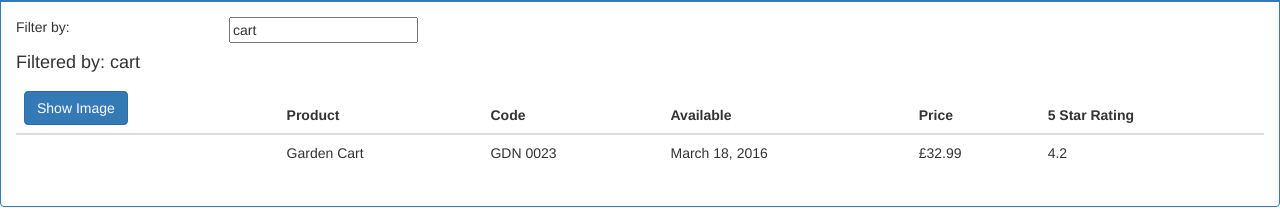
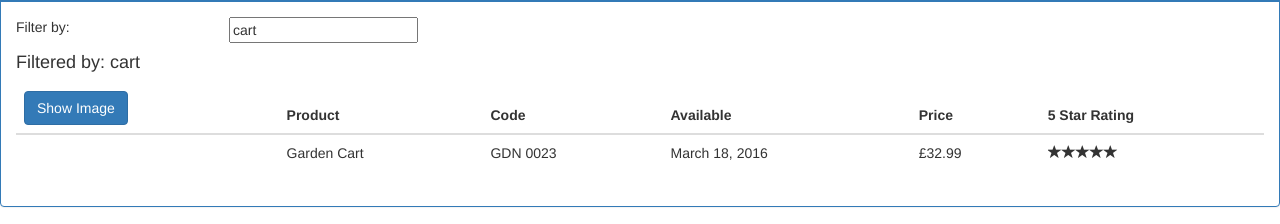
Before and after one commit to RenatoNappo/Acme-Product-Management, an Angular app: page / in a window 1280 px wide. Shown: the part 124-348 px from the top of the page. Built offline with nearby package versions, Linux system fonts and the light colour scheme.

Commit message:
Input/Output properties added

```diff
--- a/src/app/app.module.ts
+++ b/src/app/app.module.ts
@@ -5,12 +5,14 @@ import { FormsModule } from '@angular/forms';
 import { AppComponent } from './app.component';
 import { ProductListComponent } from './product-list/product-list.component';
 import { ConvertToSpacesPipe } from './shared/Pipes/convert-to-spaces.pipe';
+import { StarComponent } from './shared/star/star.component';
 
 @NgModule({
   declarations: [
     AppComponent,
     ProductListComponent,
-    ConvertToSpacesPipe
+    ConvertToSpacesPipe,
+    StarComponent
   ],
   imports: [
     BrowserModule,
--- a/src/app/product-list/product-list.component.html
+++ b/src/app/product-list/product-list.component.html
@@ -41,7 +41,12 @@
                   <td>{{product.productCode | uppercase | convertToSpaces: '-'}}</td>
                   <td>{{product.releaseDate}}</td>
                   <td>{{product.price | currency:'GBP' :true}}</td>
-                  <td>{{product.starRating}}</td>
+                  <td>
+                    <pm-star
+                      [rating]='product.starRating'
+                      (ratingClicked)="onRatingClicked($event)">
+                    </pm-star>
+                  </td>
                 </tr>
             </tbody>
           </table>
--- a/src/app/product-list/product-list.component.ts
+++ b/src/app/product-list/product-list.component.ts
@@ -107,4 +107,8 @@ populateProducts(): IProduct[] {
     return filter.toLowerCase();
   }
 
+  onRatingClicked(message: string): void{
+    this.pageTitle = 'Product List: ' + message;
   }
+
+}
--- a/src/app/shared/star.component.html
+++ b/src/app/shared/star/star.component.html
@@ -1,6 +1,7 @@
 <div class="crop"
     [style.width.px]="starWidth"
-    [title]="rating">
+    [title]="rating"
+    (click)="onClick()">
     <div style="width: 86px">
         <span class="glyphicon glyphicon-star"></span>
         <span class="glyphicon glyphicon-star"></span>
--- /dev/null
+++ b/src/app/shared/star/star.component.ts
@@ -0,0 +1,28 @@
+import { Component, OnInit, OnChanges, Input, Output, EventEmitter } from '@angular/core';
+
+@Component({
+  selector: 'pm-star',
+  templateUrl: './star.component.html',
+  styleUrls: ['./star.component.css']
+})
+export class StarComponent implements OnInit, OnChanges {
+
+  starWidth: number;
+  @Input() rating: number;
+
+@Output() ratingClicked: EventEmitter<string> = new EventEmitter<string>();
+
+  constructor() { }
+
+  ngOnInit() {
+  }
+
+  ngOnChanges(){
+      this.starWidth = (this.rating * (86 / 5));
+  }
+
+  onClick(): void{
+    this.ratingClicked.emit("The rating " +  this.rating + " was clicked.");
+  }
+
+}
```
Also changed, not shown: src/app/shared/star/star.component.css (renamed from src/app/shared/star.component.css), 1 other file (tests, documents, lock files or other folders). Lines whose indentation alone changed are shown as unchanged.
